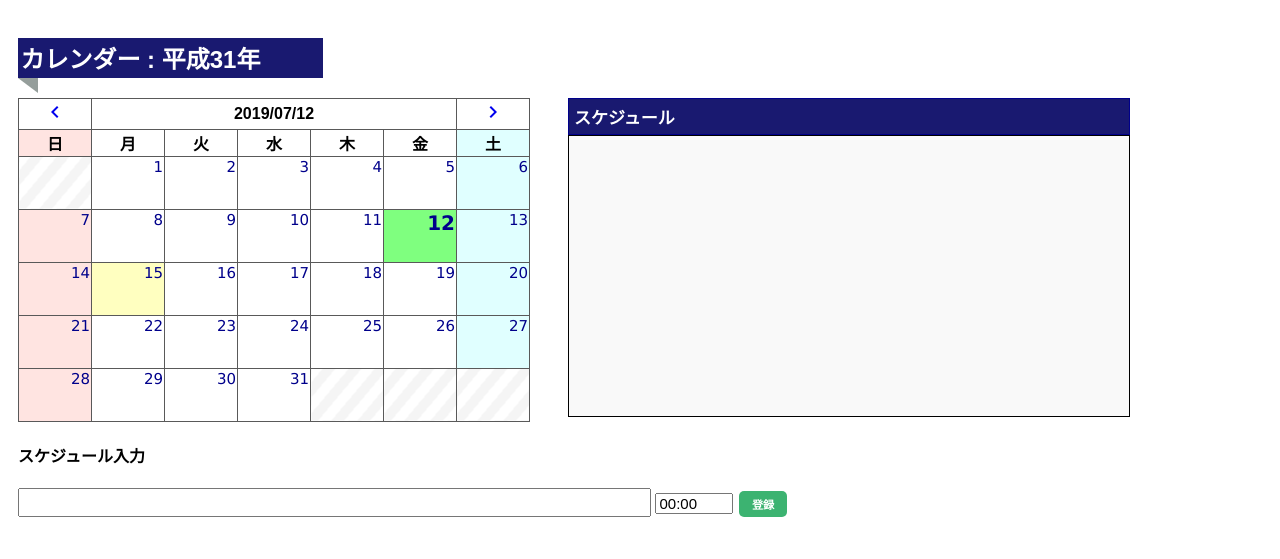
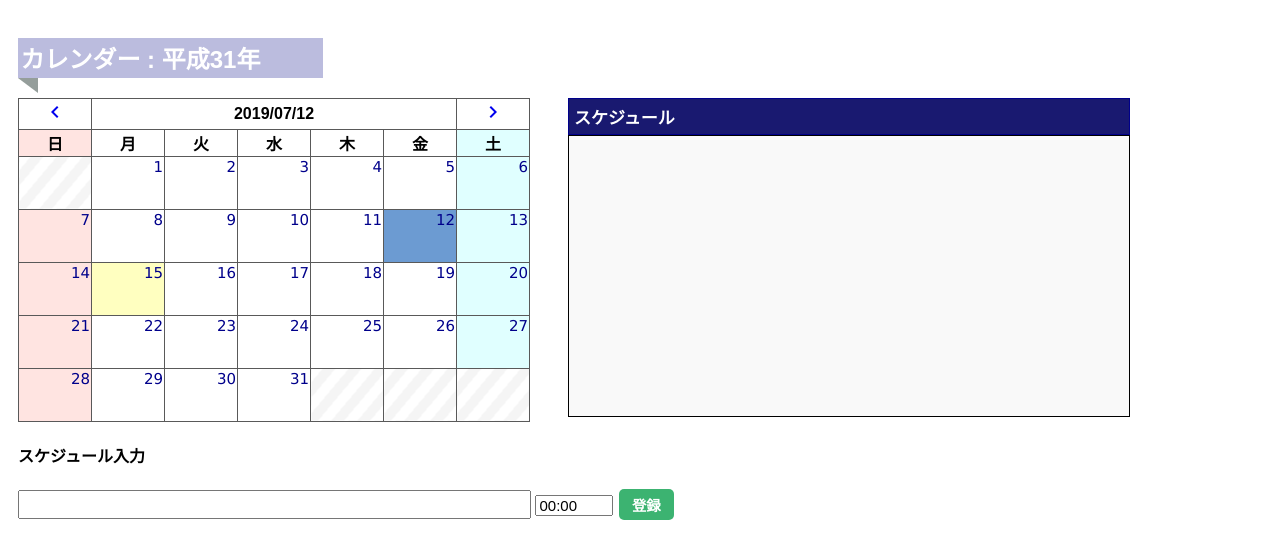
Before and after one commit to style-kensyu/intern_sample, a PHP site: page /index.php in a window 1280 px wide. Shown: the top 559 px of the page. Run offline with PHP 8.4, Linux system fonts and the light colour scheme; tables that the repository leaves empty or names only in its code hold one stand-in row (values such as "Sample post"); some libraries are stand-ins or nearby versions.

Commit message:
問題の追加

```diff
--- a/schedule_sample/calender.php
+++ b/schedule_sample/calender.php
@@ -28,11 +28,16 @@
 		// 初めの空白部分
 		$firsttable = "";
 		for($i=0;$i<$firstWeek;$i++){
-			$firsttable .= $this->disabled_table();
+			$td = <<<HTML
+			<td class='day--disabled'>
+			</td>\n
+HTML;
+			$firsttable .= $td;
 		}
 
 		// カレンダー部分
 		$calender = "";
+		$today = date("Y-m-d");
 		for($j=1;$j<=$lastDay;$j++){
 			$date = $year .'-'. $month .'-'. sprintf("%02d",$j);
 			$ExpansionDateTime = new ExpansionDateTime($date);
@@ -42,7 +47,7 @@
 
 			if($j == $day){
 				//選択した日付
-				$color = " class='today'";
+				$color = " class='selectday'";
 			}else{
 				// 休日であるかどうか
 				if($holiday){
@@ -51,6 +56,11 @@
 					$color = $this->week_color($weekday);
 				}
 			}
+
+			if($today == $date){
+				$color = " bgcolor='#6C9BD2'";
+			}
+
 			// 予定がある場合追加
 			$daytext = "";
 			if(in_array($date,$schedule_array)) $daytext .= '<i class="material-icons md-18">schedule</i>';
@@ -68,7 +78,11 @@
 		// 最後の空白部分
 		$lasttable = "";
 		for($k=0;$k<(6-$lastWeek);$k++){
-			$lasttable .= $this->disabled_table();
+			$td = <<<HTML
+			<td class='day--disabled'>
+			</td>\n
+HTML;
+			$lasttable .= $td;
 		}
 
 		$html = <<<HTML
@@ -125,13 +139,7 @@
 		return $result;
 	}
 
-	private function disabled_table(){
-		$td = <<<HTML
-		<td class='day--disabled'>
-		</td>\n
-HTML;
-		return $td;
-	}
+
 
 	private function nomal_table($color,$date,$i){
 		$td = <<<HTML
--- a/schedule_sample/controller.php
+++ b/schedule_sample/controller.php
@@ -27,7 +27,6 @@
         header("LOCATION: index.php" );
     }
 }
-
 
 /** $dateの形式
  * get で来る形式は　2015-11-22　この形
@@ -98,6 +97,9 @@
 $ExpansionDateTime= new ExpansionDateTime($date);
 $holiday = $ExpansionDateTime->holiday();
 
+// image color
+$color = $utileClass->monthColor($month);
+
 }catch(Exception $e){
     echo $e->getMessage();
 }
--- a/schedule_sample/css/system.css
+++ b/schedule_sample/css/system.css
@@ -59,7 +59,7 @@
   height:50px;
   width:70px;
 }
-td.today{
+td.selectday{
   font-size:20px;
   font-weight:bold;
   background-color:#7fff7f;
@@ -140,7 +140,7 @@
 }
 
 button.button1 {
-  font-size: 0.7em;
+  font-size: 0.9em;
   font-weight: bold;
   padding: 5px 13px;
   background-color: #F08080;
@@ -156,7 +156,7 @@
 }
 
 button.button2 {
-  font-size: 0.7em;
+  font-size: 0.9em;
   font-weight: bold;
   padding: 5px 13px;
   background-color: #1e90ff;
@@ -172,7 +172,7 @@
 }
 
 input.submit {
-  font-size: 0.7em;
+  font-size: 0.9em;
   font-weight: bold;
   padding: 5px 13px;
   background-color: #3cb371;
@@ -261,7 +261,7 @@
 h2 {
   position: relative;
   padding: 0.1em;
-  background: #191970;
+  /* background: #191970; */
   color: white;
   width: 300px;
 }
--- a/schedule_sample/head.php
+++ b/schedule_sample/head.php
@@ -8,6 +8,6 @@
     <link rel="stylesheet" type="text/css" href="css/system.css?date=<?=$d?>">
 
     <link rel="stylesheet" href="https://cdn.rawgit.com/jonthornton/jquery-timepicker/3e0b283a/jquery.timepicker.min.css">
-<script src="https://cdn.rawgit.com/jonthornton/jquery-timepicker/3e0b283a/jquery.timepicker.min.js"></script>
+    <script src="https://cdn.rawgit.com/jonthornton/jquery-timepicker/3e0b283a/jquery.timepicker.min.js"></script>
   </head>
 <body>
--- a/schedule_sample/index.php
+++ b/schedule_sample/index.php
@@ -4,7 +4,7 @@
 
 <form method="POST" action="index.php?date=<?=$date?>">
   <div class="outer">
-	  <div class="head"><h2>カレンダー : <?=$gengo?></h2></div>
+	  <div class="head"><h2 style="background-color: <?=$color?>">カレンダー : <?=$gengo?></h2></div>
 	  <div class="main">
       <div class="main_cont">
         <div class="box_title">スケジュール</div>
@@ -24,7 +24,7 @@
 		    <div>
         <?= $calender ?>
         <h4>スケジュール入力</h4>
-			    <input type="text" name="plan" size="50" style="font-size:20px">
+		    <input type="text" name="plan" size="40" style="font-size:20px">
         <input type="text" class="timepicker" value="00:00" name="time" data-time-format="H:i"/>
         <input type="hidden" name="hidden" value="<?=$hidden?>" >
 				<input class="submit" type="submit" value="登録">
--- a/schedule_sample/utile.php
+++ b/schedule_sample/utile.php
@@ -9,4 +9,23 @@
       }
       return $r_str;
     }
+
+    function monthColor($month){
+      $colors = [
+        "#c9171e",
+        "#c3d825",
+        "#f5d1db",
+        "#c89933",
+        "#6c2463",
+        "#47885e",
+        "#bbbcde",
+        "#b45e67",
+        "#223a70",
+        "#5654a2",
+        "#eb6101",
+        "#bbe2f1",
+      ];
+
+      return $colors[$month - 1];
+    }
 }
```
Also changed, not shown: schedule_sample/問題.txt (added, +18 -0 lines), schedule_sample/template.php (indentation only), 1 other file. Lines whose indentation alone changed are shown as unchanged.
